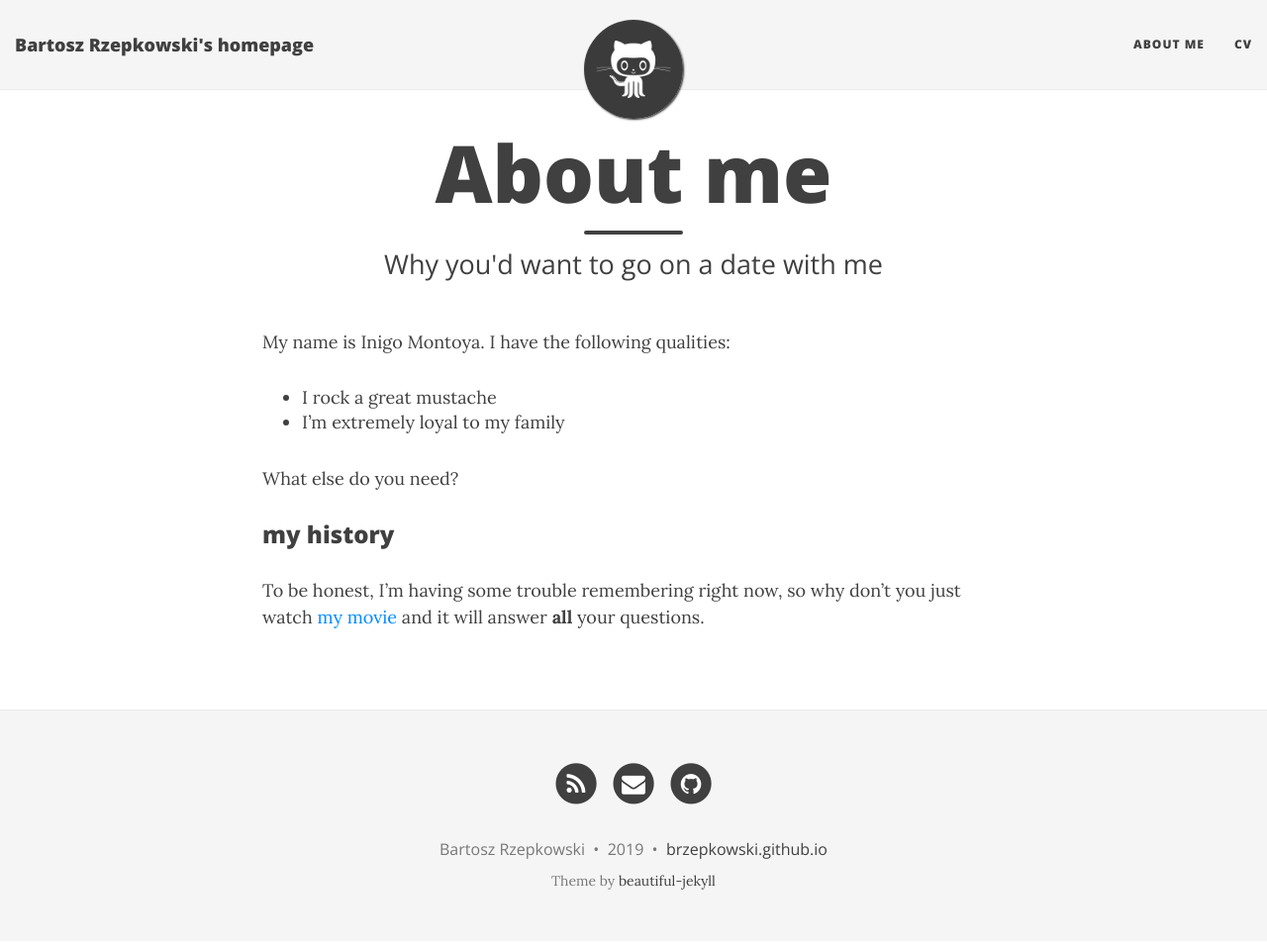
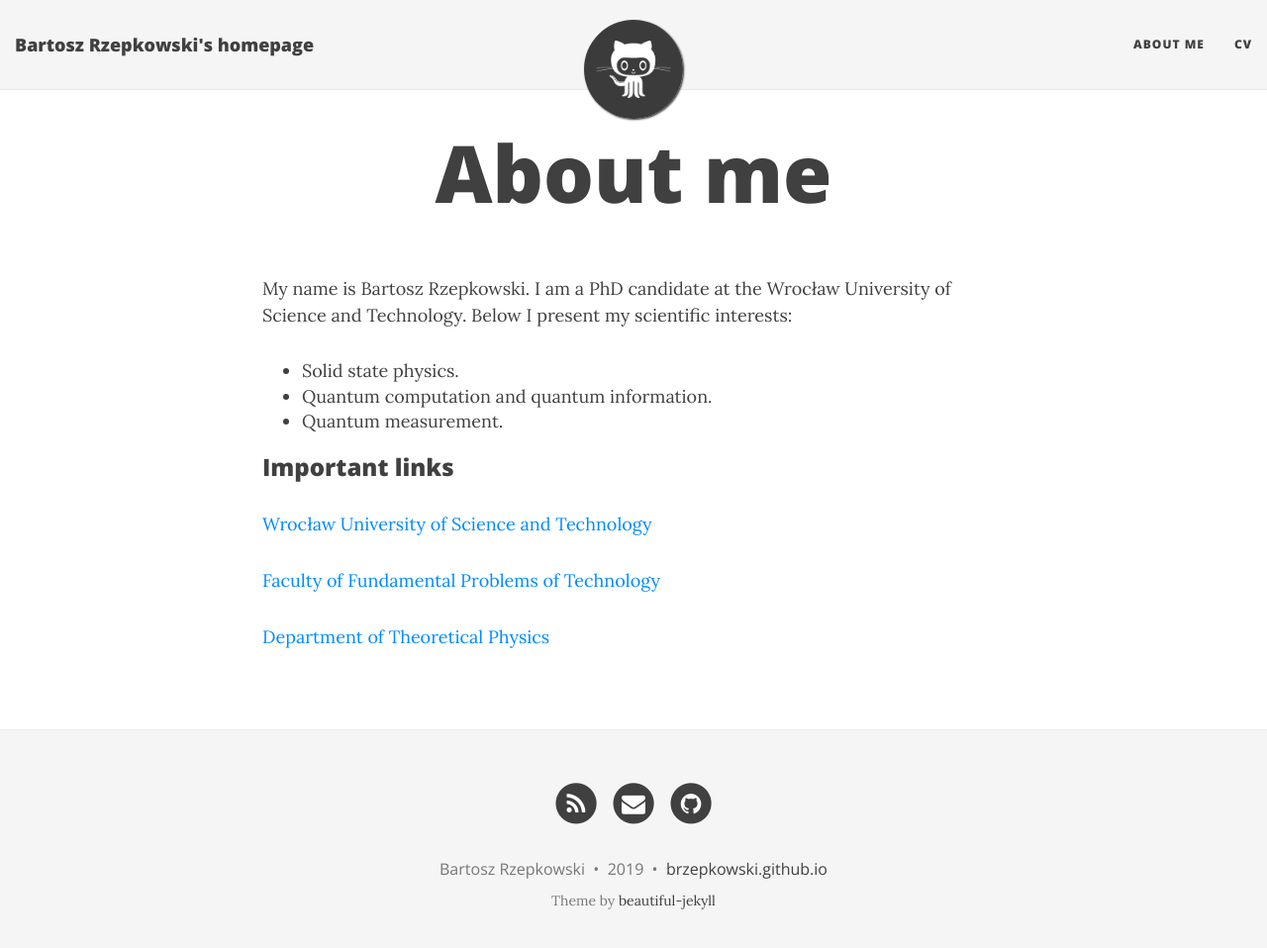
Before and after one commit to brzepkowski/brzepkowski.github.io, a Jekyll site: the page built from aboutme.md, in a window 1280 px wide and 971 px high. Shown: the top 958 px of the window at 99% size. Built offline with Jekyll 4.4.1, drawn with Linux system fonts in a browser that asks for light colours; nearby versions of some CDN libraries.

Commit message:
First modification of 'about me'.

```diff
--- a/aboutme.md
+++ b/aboutme.md
@@ -1,16 +1,19 @@
 ---
 layout: page
 title: About me
-subtitle: Why you'd want to go on a date with me
+<!-- subtitle: Why you'd want to go on a date with me -->
 ---
 
-My name is Inigo Montoya. I have the following qualities:
+My name is Bartosz Rzepkowski. I am a PhD candidate at the Wrocław University of Science and Technology.
+Below I present my scientific interests:
+- Solid state physics.
+- Quantum computation and quantum information.
+- Quantum measurement.
 
-- I rock a great mustache
-- I'm extremely loyal to my family
+### Important links
 
-What else do you need?
+[Wrocław University of Science and Technology](http://pwr.edu.pl/en/)
 
-### my history
+[Faculty of Fundamental Problems of Technology](http://wppt.pwr.edu.pl/)
 
-To be honest, I'm having some trouble remembering right now, so why don't you just watch [my movie](http://en.wikipedia.org/wiki/The_Princess_Bride_%28film%29) and it will answer **all** your questions.
+[Department of Theoretical Physics](http://www.kft.pwr.edu.pl/)
```
